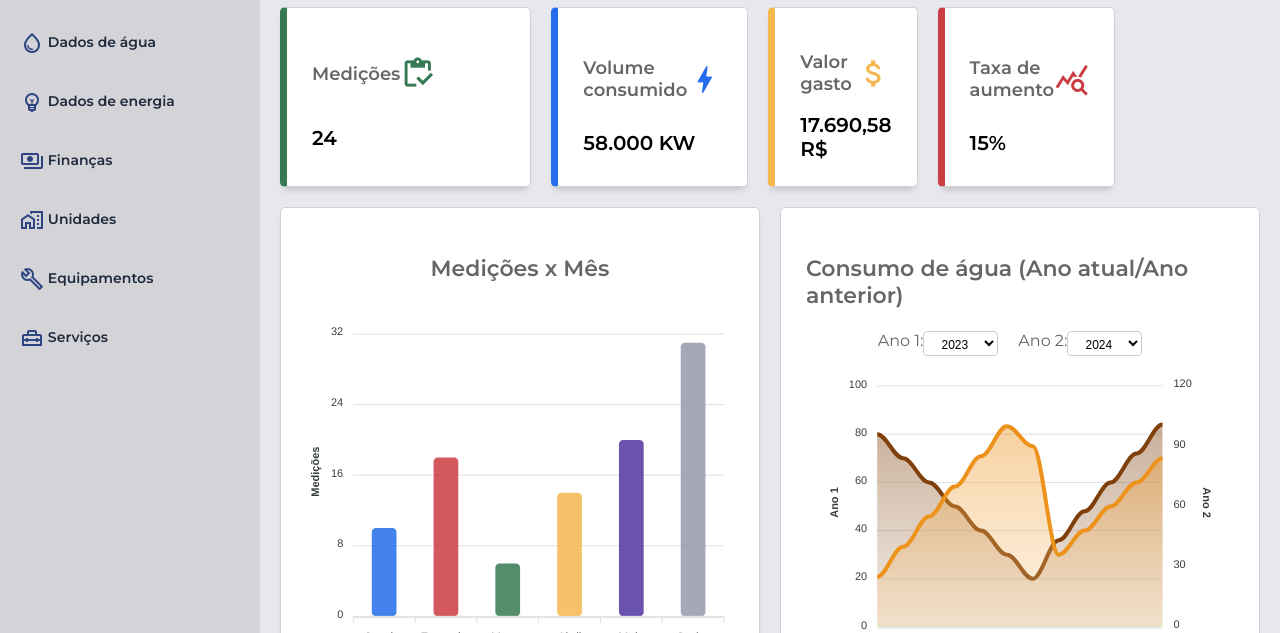
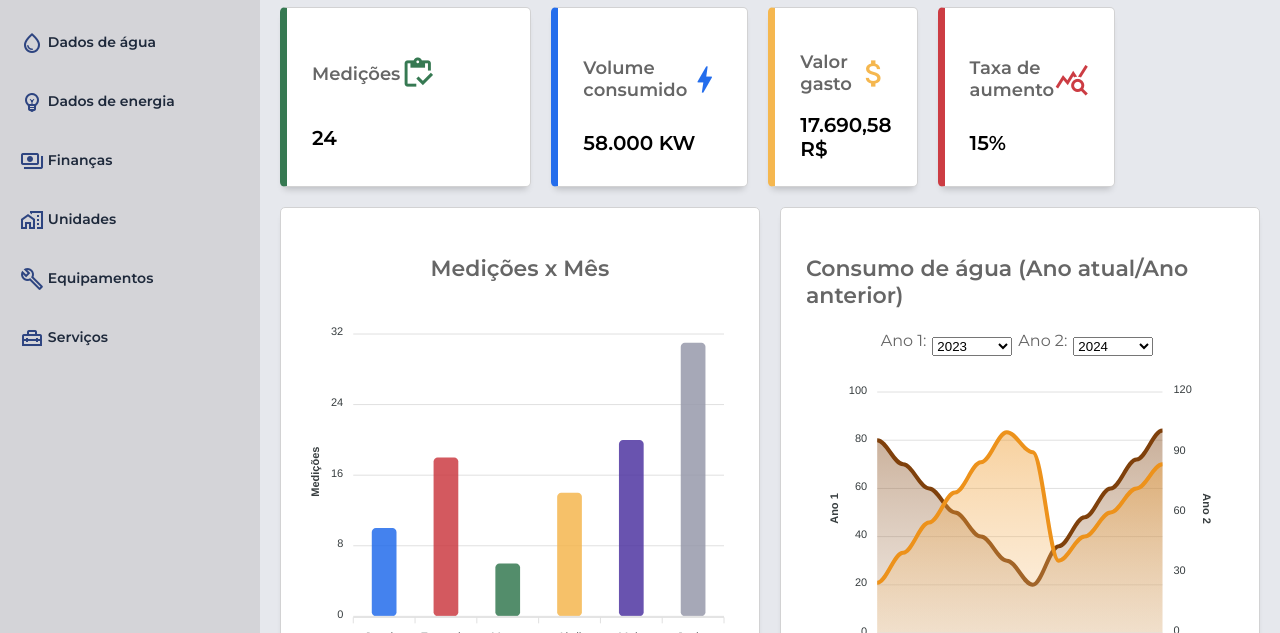
Before and after one commit to AguapuraVianet/nova-homepage, a plain HTML site: page elearning-1.0.0/elearning-1.0.0/dadosenergia.html in a window 1280 px wide. Shown: the part 167-800 px from the top of the page. Drawn offline with nearby package versions, Linux system fonts and the light colour scheme.

Commit message:
Finalizado dia 08

```diff
--- a/elearning-1.0.0/elearning-1.0.0/css/novodashboard.css
+++ b/elearning-1.0.0/elearning-1.0.0/css/novodashboard.css
@@ -286,16 +286,16 @@ body {
 
   ::-webkit-scrollbar-track {
     box-shadow: inset 0 0 5px #a5aaad;
-    border-radius: 10px;
+    border-radius: 15px;
   }
 
   ::-webkit-scrollbar-thumb {
-    background-color: #84b1ff50;
-    border-radius: 10px;
+    background-color: #a5aaad;
+    border-radius: 15px;
   }
 
   ::-webkit-scrollbar-thumb:hover {
-    background-color: #a5aaad;
+    background-color: #84b1ff50;
   }
 
 
@@ -450,28 +450,21 @@ body {
 
 /* Contêiner para o botão de seleção */
 .select-container {
-  position: center;
   display: flex;
   flex-wrap: wrap; /* Permite que os itens quebrem para a próxima linha */
   justify-content: center; /* Centraliza os itens no contêiner */
-  margin: 0 20px;
-  overflow: hidden; /* Garante que o conteúdo extra não ultrapasse o contêiner */
-  height: 25px; /* Altura padrão */
-  transition: height 0.3s ease; /* Transição suave para a altura */
+  margin: 0 20px; /* Ajuste conforme necessário */
 }
 
-/* Estilos para o botão de seleção */
 .year-select {
-  width: 75px; /* Ajuste a largura conforme necessário */
-  height: 100%; /* Ajusta a altura do botão para se adaptar ao contêiner */
-  font-size: 12px; /* Ajuste o tamanho da fonte conforme necessário */
-  padding: 5px; /* Adiciona um pouco de espaço interno */
-  border: 1px solid #ccc; /* Borda leve */
-  border-radius: 4px; /* Bordas arredondadas */
-  background-color: #fff; /* Cor de fundo */
-  text-align: center; /* Centraliza o texto */
-  line-height: 35px; /* Alinha o texto verticalmente no centro */
-  margin-right: 20px; /* Adiciona espaço à direita do primeiro select */
+  width: 80px; /* Ajustar a largura para caber melhor em telas pequenas */
+  margin: 6px; /* Adiciona um pouco de espaço entre os selects */
+}
+
+/* Adicionando espaço entre rótulos e selects */
+.select-container label {
+  margin-bottom: 8px; /* Espaço entre rótulo e select */
+  display: block; /* Faz com que o rótulo ocupe toda a largura disponível */
 }
 
 /* Media Query para telas menores */
```
Also changed, not shown: elearning-1.0.0/elearning-1.0.0/dadosagua.html (+2 -2 lines), elearning-1.0.0/elearning-1.0.0/js/novodashboard.js (+21 -6 lines).
